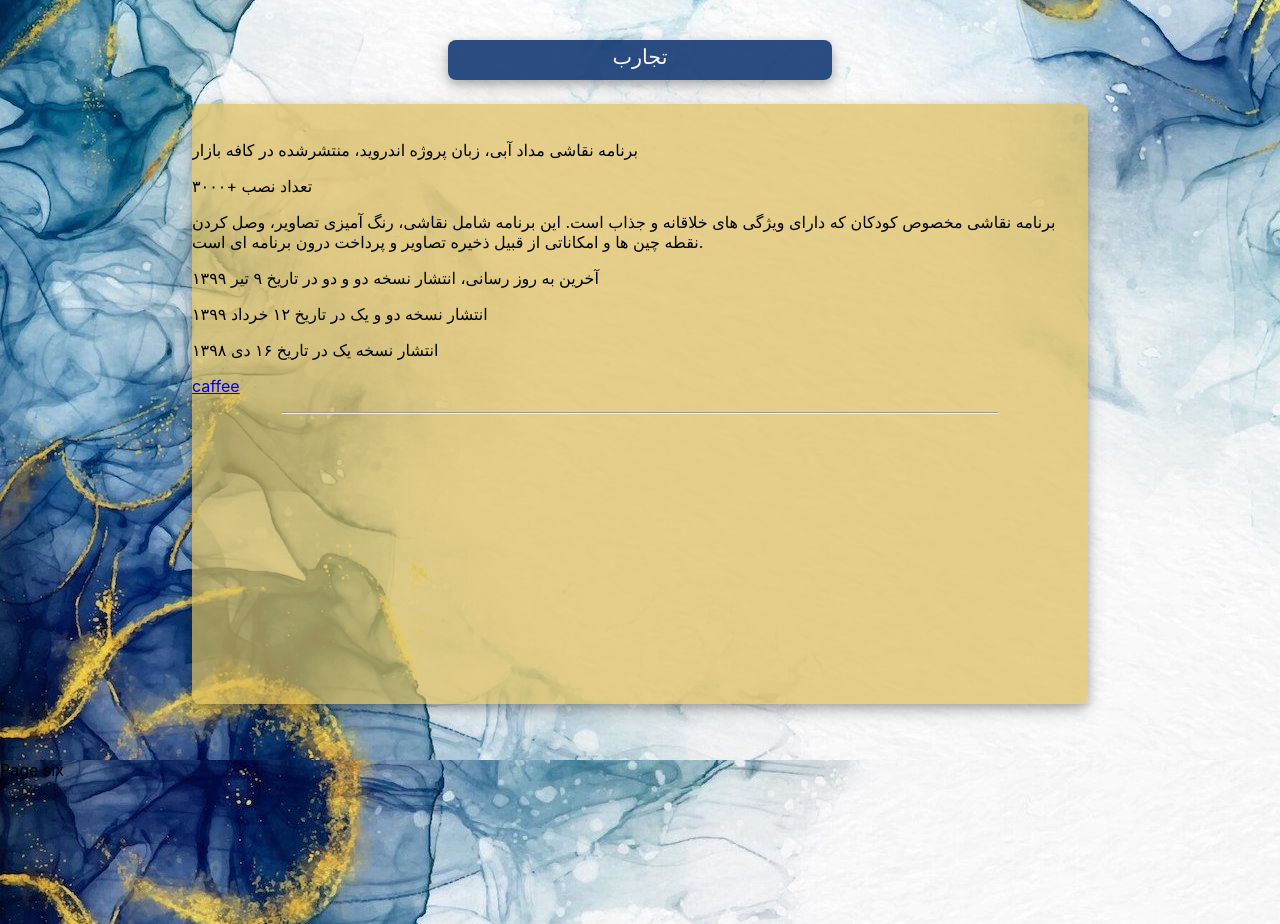
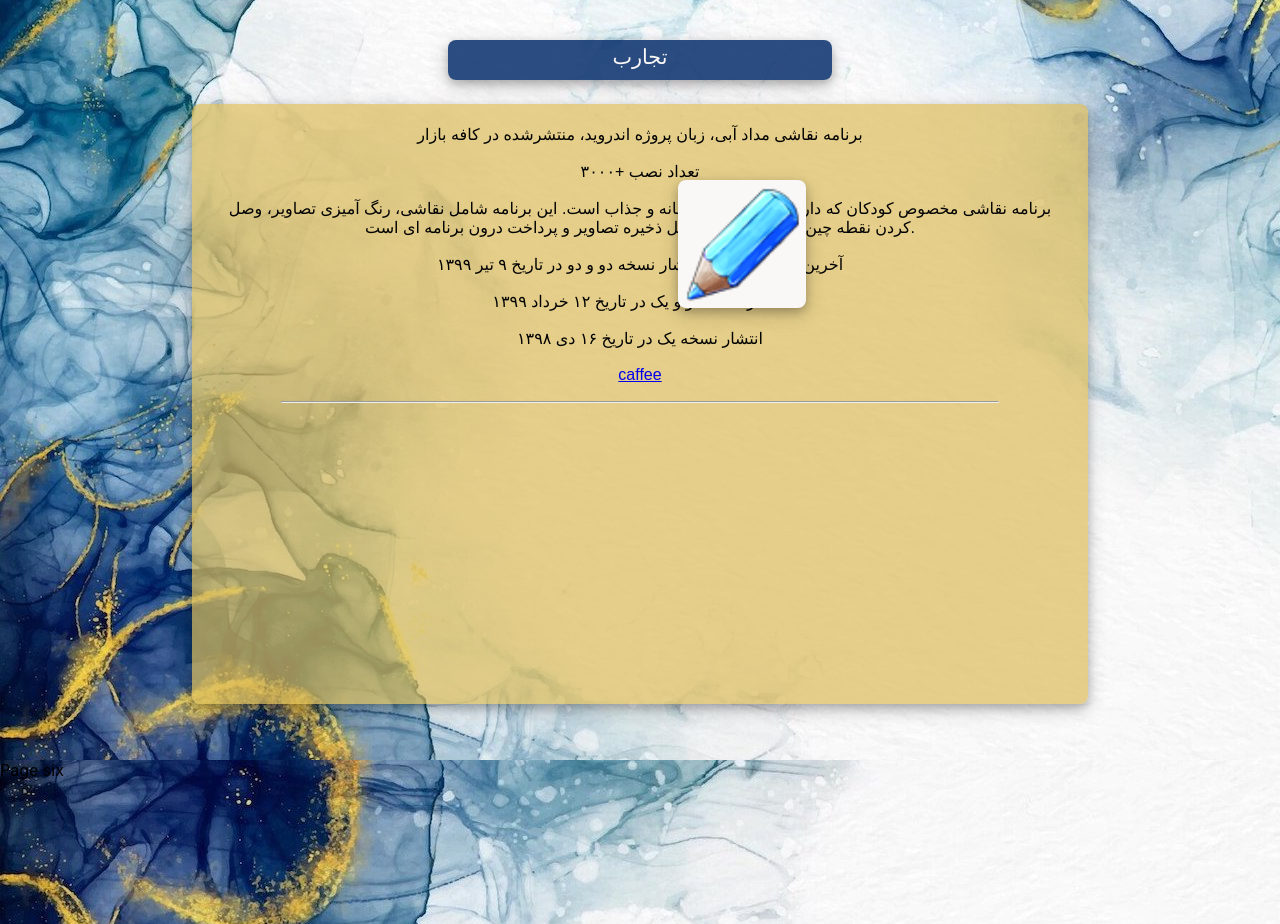
Before and after one commit to sasemanmanzar/Sara-Resume, a React (Create React App) app: page / in a window 1280 px wide. Shown: the part 3240-4164 px from the top of the page. Built offline with nearby package versions, Linux system fonts and the light colour scheme.

Commit message:
add pic in pg5

```diff
--- a/src/Pages/Five/Five.css
+++ b/src/Pages/Five/Five.css
@@ -38,3 +38,23 @@
     border-radius: 8px;
     padding: 20px 0 20px 0;
 }
+
+.boxExp p {
+    text-align: center;
+    color: #020202;
+    font: 1em sans-serif;
+    margin-top: auto;
+    padding: 1px 30px 1px 30px;
+}
+
+.picIconBluePencil {
+    margin-left: 53vw;
+    /* margin-top: 180px; */
+    margin-top: 220px;
+    width: 10%;
+    box-shadow: 0 4px 8px 0 rgba(0, 0, 0, 0.2), 0 6px 20px 0 rgba(0, 0, 0, 0.19);
+    border-radius: 8px;
+    position: absolute;
+    z-index: 1;
+    background-color: #faf7f7;
+}
--- a/src/Pages/Five/Five.js
+++ b/src/Pages/Five/Five.js
@@ -1,4 +1,5 @@
-import './Five.css'
+import './Five.css';
+import iconBluePencil from '../../Pic/iconBluePencil.gif';
 
 function Five(){
 
@@ -6,6 +7,7 @@ function Five(){
         <div id='IdFive' className='five'>
             <div className='smallBoxExp topExp1'><p>تجارب</p></div>
 
+            <img className='picIconBluePencil' src={iconBluePencil} alt="" />
             <div className='boxExp topExp2'>
             <p id="">برنامه نقاشی مداد آبی، زبان پروژه اندروید، منتشرشده در کافه بازار</p>
             <p id="">تعداد نصب +۳۰۰۰</p>
```
Also changed, not shown: src/Pic/iconBluePencil.gif (added).
